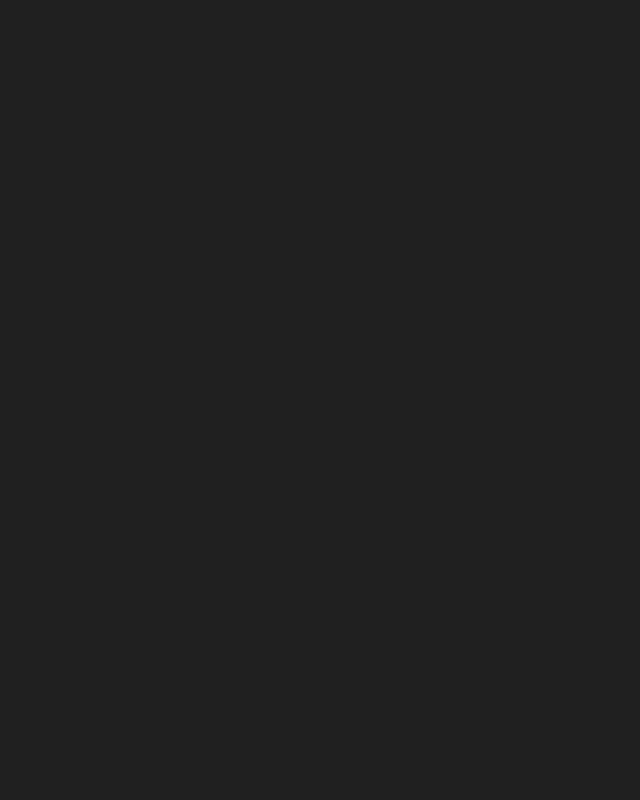
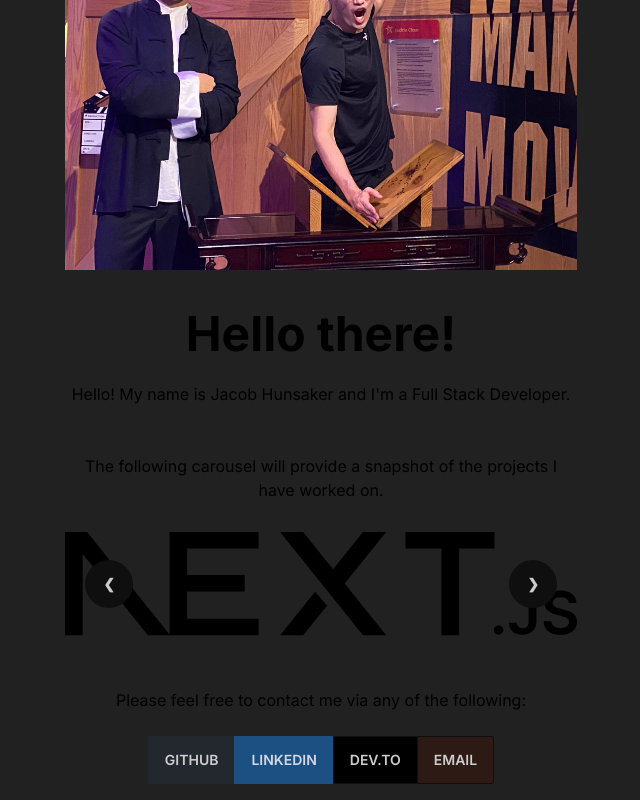
Before and after one commit to mimanjh/mimanjh, a Next.js app: page / in a window 1280 px wide. Shown: the part 282-1082 px from the top of the page, without its empty margins (319-959 px from the left). Before the commit the page ends 800 px from the top, so only its background shows below. Built offline with nearby package versions, Linux system fonts and the light colour scheme.

Commit message:
base for homepage

```diff
--- a/app/about-me/page.tsx
+++ /dev/null
@@ -1,21 +0,0 @@
-import { Metadata } from "next";
-import React from "react";
-
-export const metadata: Metadata = {
-    title: "About Me",
-    description: "Full Stack Developer",
-};
-
-const AboutMe = () => {
-    return (
-        <section id="about-me">
-            <h2>About Me</h2>
-            <p>
-                Hello! My name is Jacob Hunsaker and I'm a Full Stack Developer.
-                I specialize in . . .
-            </p>
-        </section>
-    );
-};
-
-export default AboutMe;
--- /dev/null
+++ b/app/components/Alert.tsx
@@ -0,0 +1,15 @@
+import React from "react";
+
+const Alert = ({ text, success }: { text: string; success: boolean }) => {
+    const alertClass = success ? "alert alert-success" : "alert alert-warning";
+
+    return (
+        <div className="toast toast-top toast-center">
+            <div className={alertClass}>
+                <span>{text}</span>
+            </div>
+        </div>
+    );
+};
+
+export default Alert;
--- a/app/components/Contact.tsx
+++ b/app/components/Contact.tsx
@@ -1,7 +1,44 @@
 import React from "react";
+import CopyEmailToClipboard from "./CopyEmailToClipboard";
 
 const Contact = () => {
-    return <div>Contact</div>;
+    return (
+        <section id="contact" className="text-center">
+            <p className="py-6">
+                Please feel free to contact me via any of the following:
+            </p>
+            <div className="join join-vertical lg:join-horizontal">
+                <button className="btn btn-neutral join-item">
+                    <a
+                        href="https://github.com/mimanjh"
+                        target="_blank"
+                        rel="noopener noreferrer"
+                    >
+                        GitHub
+                    </a>
+                </button>
+                <button className="btn btn-primary join-item">
+                    <a
+                        href="https://www.linkedin.com/in/jacobjhunsaker/"
+                        target="_blank"
+                        rel="noopener noreferrer"
+                    >
+                        LinkedIn
+                    </a>
+                </button>
+                <button className="btn bg-base-300 join-item">
+                    <a
+                        href="https://dev.to/mimanjh"
+                        target="_blank"
+                        rel="noopener noreferrer"
+                    >
+                        Dev.To
+                    </a>
+                </button>
+                <CopyEmailToClipboard />
+            </div>
+        </section>
+    );
 };
 
 export default Contact;
--- /dev/null
+++ b/app/components/CopyEmailToClipboard.tsx
@@ -0,0 +1,36 @@
+"use client";
+import React from "react";
+import Alert from "./Alert";
+
+const CopyEmailToClipboard = () => {
+    const [isCopied, setIsCopied] = React.useState(false);
+    const copyEmailToClipboard = () => {
+        const textarea = document.createElement("textarea");
+        textarea.value = "jacob.hunasker96@gmail.com";
+        document.body.appendChild(textarea);
+        textarea.select();
+        document.execCommand("copy");
+        document.body.removeChild(textarea);
+
+        setIsCopied(true);
+        setTimeout(() => {
+            setIsCopied(false);
+        }, 3000);
+    };
+
+    return (
+        <>
+            <button
+                className="btn bg-accent-content join-item"
+                onClick={copyEmailToClipboard}
+            >
+                Email
+            </button>
+            {isCopied && (
+                <Alert text="Email copied to clipboard." success={true} />
+            )}
+        </>
+    );
+};
+
+export default CopyEmailToClipboard;
--- /dev/null
+++ b/app/components/Projects.tsx
@@ -0,0 +1,66 @@
+import { Metadata } from "next";
+import React from "react";
+
+export const metadata: Metadata = {
+    title: "Projects",
+    description: "Full Stack Developer",
+};
+
+const Projects = () => {
+    return (
+        <section id="projects">
+            <p className="py-6">
+                The following carousel will provide a snapshot of the projects I
+                have worked on.
+            </p>
+            <div className="carousel w-full">
+                <div id="slide1" className="carousel-item relative w-full">
+                    <img src="/next.svg" className="w-full" />
+                    <div className="absolute flex justify-between transform -translate-y-1/2 left-5 right-5 top-1/2">
+                        <a href="#slide4" className="btn btn-circle">
+                            ❮
+                        </a>
+                        <a href="#slide2" className="btn btn-circle">
+                            ❯
+                        </a>
+                    </div>
+                </div>
+                <div id="slide2" className="carousel-item relative w-full">
+                    <img src="/vercel.svg" className="w-full" />
+                    <div className="absolute flex justify-between transform -translate-y-1/2 left-5 right-5 top-1/2">
+                        <a href="#slide1" className="btn btn-circle">
+                            ❮
+                        </a>
+                        <a href="#slide3" className="btn btn-circle">
+                            ❯
+                        </a>
+                    </div>
+                </div>
+                <div id="slide3" className="carousel-item relative w-full">
+                    <img src="/next.svg" className="w-full" />
+                    <div className="absolute flex justify-between transform -translate-y-1/2 left-5 right-5 top-1/2">
+                        <a href="#slide2" className="btn btn-circle">
+                            ❮
+                        </a>
+                        <a href="#slide4" className="btn btn-circle">
+                            ❯
+                        </a>
+                    </div>
+                </div>
+                <div id="slide4" className="carousel-item relative w-full">
+                    <img src="/vercel.svg" className="w-full" />
+                    <div className="absolute flex justify-between transform -translate-y-1/2 left-5 right-5 top-1/2">
+                        <a href="#slide3" className="btn btn-circle">
+                            ❮
+                        </a>
+                        <a href="#slide1" className="btn btn-circle">
+                            ❯
+                        </a>
+                    </div>
+                </div>
+            </div>
+        </section>
+    );
+};
+
+export default Projects;
--- a/app/components/TopNav.tsx
+++ b/app/components/TopNav.tsx
@@ -10,12 +10,6 @@
 const navItems = {
     "/": {
         name: "home",
-    },
-    "/about-me": {
-        name: "about-me",
-    },
-    "/projects": {
-        name: "projects",
     },
 };
 
--- a/app/page.tsx
+++ b/app/page.tsx
@@ -1,13 +1,28 @@
 import Link from "next/link";
 import TopNav from "./components/TopNav";
-import AboutMe from "./about-me/page";
-import Projects from "./projects/page";
 import Contact from "./components/Contact";
+import Projects from "./components/Projects";
 
 export default function Home() {
     return (
         <>
-            <div></div>
+            <div className="hero">
+                <div className="hero-content text-center">
+                    <div className="max-w-lg">
+                        <img
+                            src="/about-me-main.jpg"
+                            className="rounded-lg shadow-2x1 py-10"
+                        />
+                        <h1 className="text-5xl font-bold">Hello there!</h1>
+                        <p className="py-6">
+                            Hello! My name is Jacob Hunsaker and I'm a Full
+                            Stack Developer.
+                        </p>
+                        <Projects />
+                    </div>
+                </div>
+            </div>
+            <Contact />
         </>
     );
 }
--- a/app/projects/page.tsx
+++ /dev/null
@@ -1,13 +0,0 @@
-import { Metadata } from "next";
-import React from "react";
-
-export const metadata: Metadata = {
-    title: "Projects",
-    description: "Full Stack Developer",
-};
-
-const Projects = () => {
-    return <div>Projects</div>;
-};
-
-export default Projects;
```
Also changed, not shown: public/about-me-main.jpg (added).
